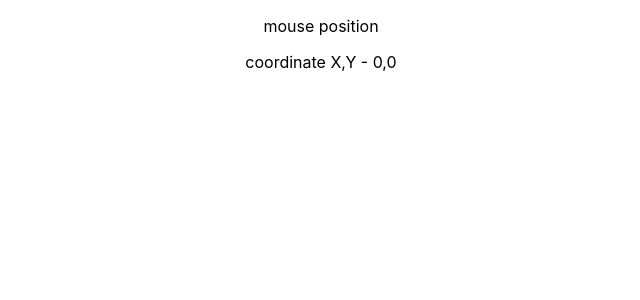
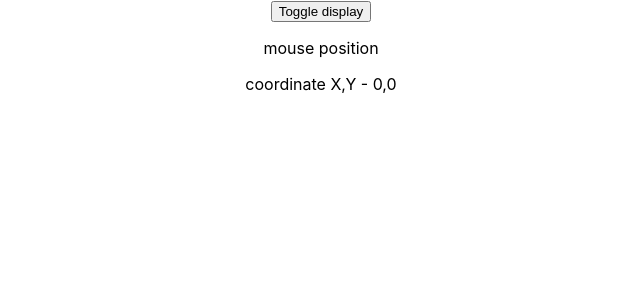
Before and after one commit to ProvaPaul/-ReactJS-Learning, a React (Create React App) app: page / in a window 1280 px wide. Shown: the top 300 px of the page, without its empty margins (319-959 px from the left). Built offline with nearby package versions, Linux system fonts and the light colour scheme.

Commit message:
component unmounted

```diff
--- a/src/App.js
+++ b/src/App.js
@@ -20,6 +20,7 @@
 import EffectExample from './components/UseEffectPractice/EffectExample';
 import EffectExample2 from './components/UseEffectPractice/EffectExample2';
 import CleanupFunction from './components/UseEffectPractice/CleanupFunction';
+import MouseCountainer from './components/UseEffectPractice/MouseCountainer';
 
 function App() {
   return (
@@ -51,7 +52,8 @@
       {/* <HookStateArray/> */}
       {/* <EffectExample/> */}
       {/* <EffectExample2/> */}
-      <CleanupFunction/>
+      {/* <CleanupFunction/> */}
+      <MouseCountainer/>
       </div>
   );
 }
--- a/src/components/UseEffectPractice/CleanupFunction.js
+++ b/src/components/UseEffectPractice/CleanupFunction.js
@@ -12,6 +12,11 @@
     useEffect(()=>{
         console.log('useEffect is called')
         window.addEventListener('mousemove',logMousePosition)
+        // this is the extended part for understanding component unmount
+        return ()=>{
+          window.removeEventListener('mousemove',logMousePosition)
+          console.log('component is unmounted and the code is clean')
+        }
     },[])
   return (
     <div>
--- /dev/null
+++ b/src/components/UseEffectPractice/MouseCountainer.js
@@ -0,0 +1,13 @@
+import React, { useState } from 'react'
+import CleanupFunction from './CleanupFunction'
+
+export default function MouseCountainer() {
+    const [display,setDisplay] =useState(true)
+  return (
+    <div>
+        <button onClick={()=>setDisplay(!display)}>Toggle display</button>
+        {display && <CleanupFunction/>}
+        {/* mane display jodi true hoy tahole cleanupfunction er kaaj hobe.Initially sheta true ejonno cleanup.js er kaj ta dekhabe.Toggle button e click korle sheta disapppear hoye jabe */}
+    </div>
+  )
+}
```
